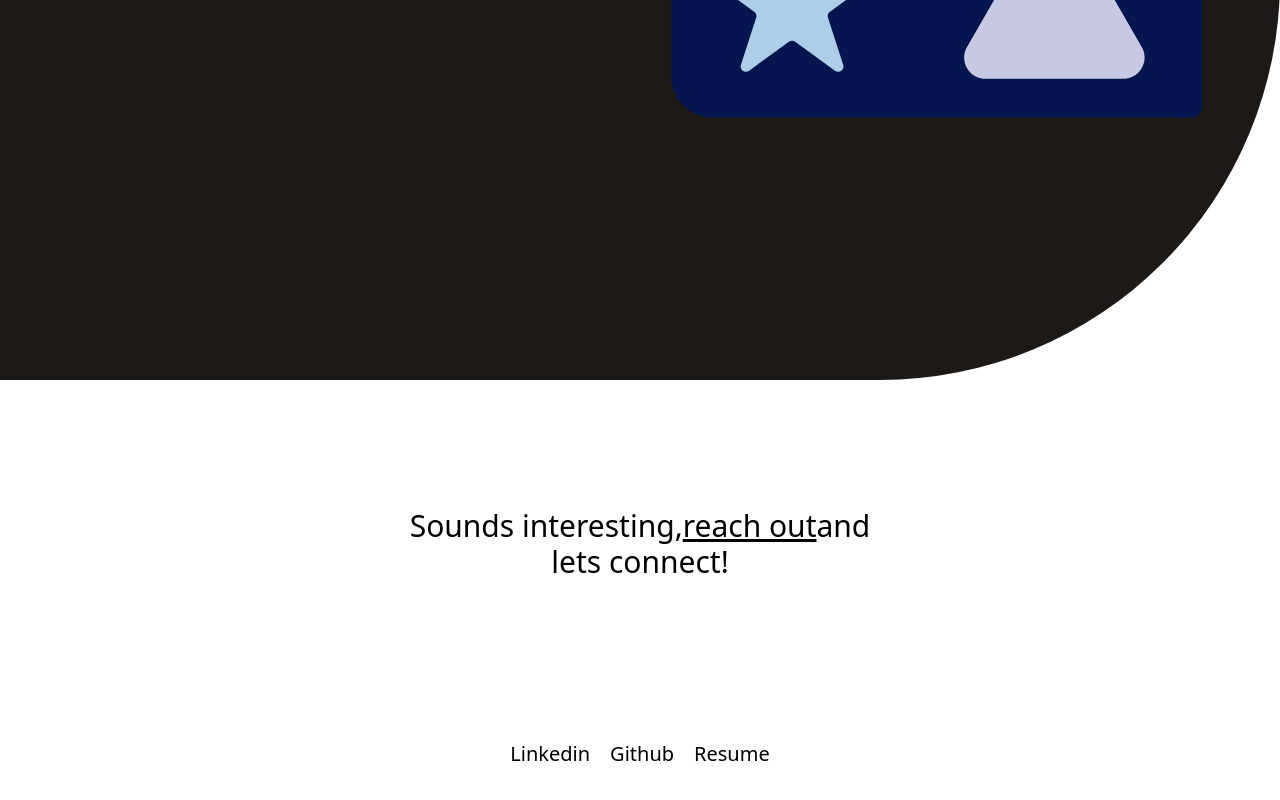
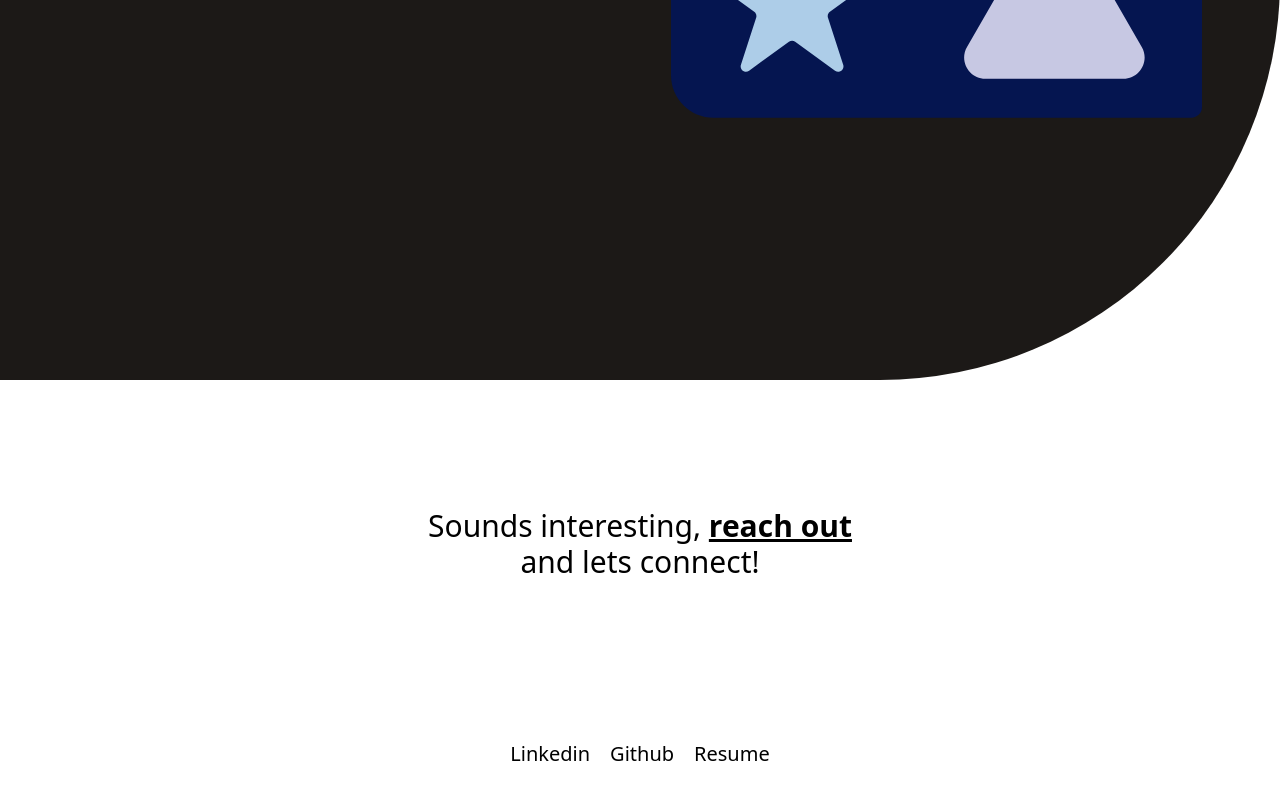
Before and after one commit to unpervertedkid/unpervertedkid.github.io, a Next.js app: page / in a window 1280 px wide. Shown: the part 4330-5130 px from the top of the page. Built offline with nearby package versions, Linux system fonts and the light colour scheme.

Commit message:
refactor: Change styling of connectioninvite section

```diff
--- a/src/components/ConnectInvite.jsx
+++ b/src/components/ConnectInvite.jsx
@@ -1,9 +1,14 @@
-export default function ConnectInvite({Email}) {
-    return(
-        <div className="text-black text-center text-3xl self-center max-w-[466px] mt-32 max-md:max-w-full max-md:mt-10">
-            Sounds interesting,
-            <a href={`mailto:${Email}`} className="underline">reach out</a>
-            and lets connect!
-        </div>
-    );
+export default function ConnectInvite({ Email }) {
+  return (
+    <div className="text-black text-center text-3xl self-center max-w-[466px] mt-32 max-md:max-w-full max-md:mt-10">
+      <span className="">Sounds interesting, </span>
+      <span className="font-bold">
+        <a href={`mailto:${Email}`} className="underline">
+          reach out
+        </a>
+      </span>
+      <span className="font-bold"> </span>
+      <span className="">and lets connect!</span>
+    </div>
+  );
 }
```
